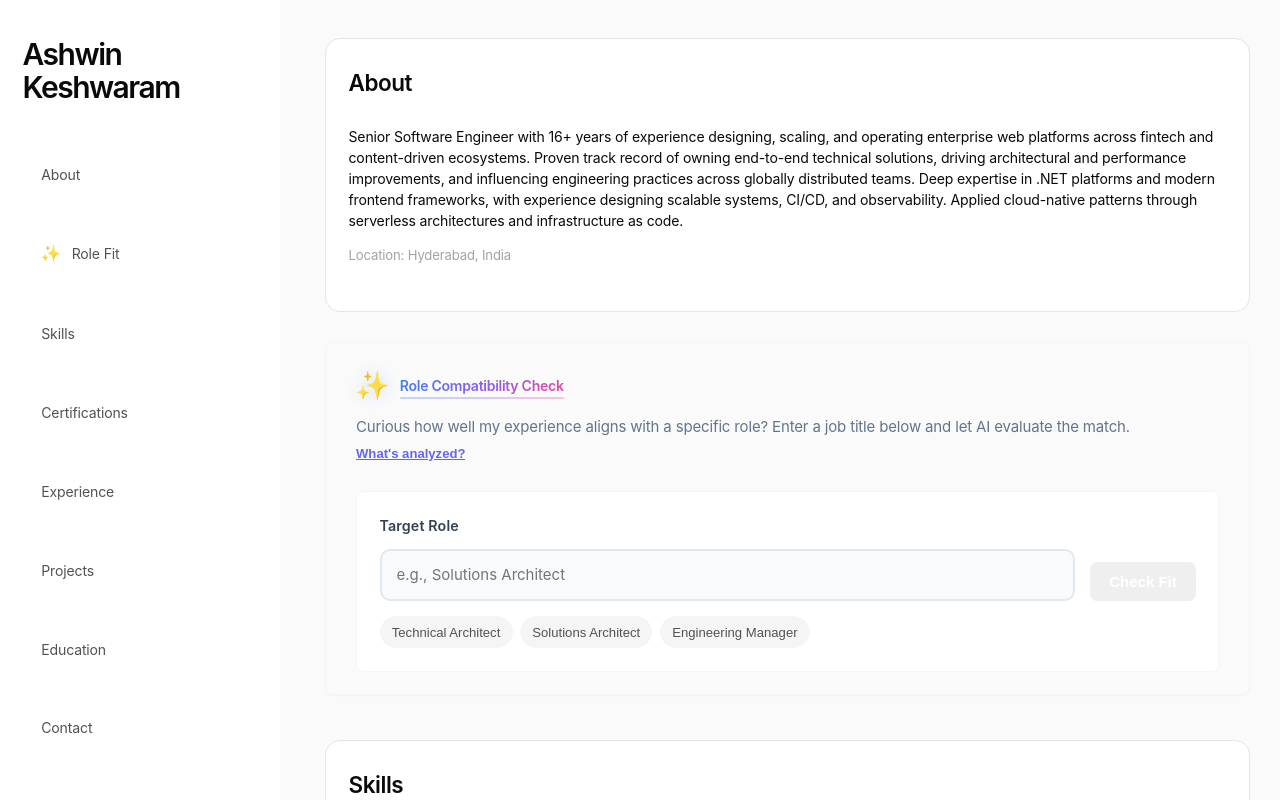
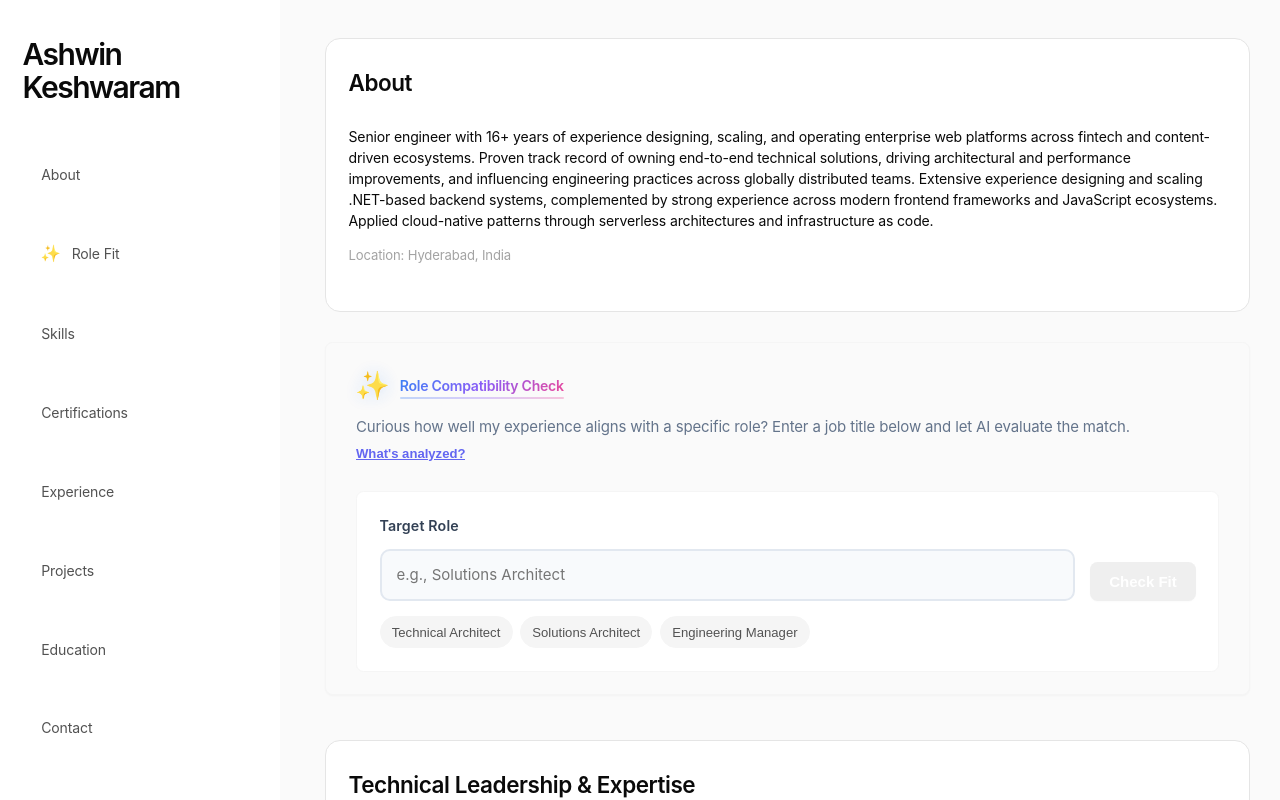
Before and after one commit to akeshwaram/my-resume, a React (Vite) app: page / in a window 1280 px wide. Built offline with nearby package versions, Linux system fonts and the light colour scheme; no server answers.

Commit message:
Update resumeData

```diff
--- a/src/App.jsx
+++ b/src/App.jsx
@@ -59,7 +59,7 @@ export default function App({ resumeData }) {
         <ResumeMatcherSection resumeData={resumeData} />
         <Section
           id="skills"
-          title="Skills"
+          title="Technical Leadership & Expertise"
           variant="tags"
           list={resumeData?.skills?.list || []}
         />
--- a/src/resumeData.json
+++ b/src/resumeData.json
@@ -2,7 +2,7 @@
   "about": {
     "name": "Ashwin Keshwaram",
     "location": "Hyderabad, India",
-    "content": "Senior Software Engineer with 16+ years of experience designing, scaling, and operating enterprise web platforms across fintech and content-driven ecosystems. Proven track record of owning end-to-end technical solutions, driving architectural and performance improvements, and influencing engineering practices across globally distributed teams. Deep expertise in .NET platforms and modern frontend frameworks, with experience designing scalable systems, CI/CD, and observability. Applied cloud-native patterns through serverless architectures and infrastructure as code."
+    "content": "Senior engineer with 16+ years of experience designing, scaling, and operating enterprise web platforms across fintech and content-driven ecosystems. Proven track record of owning end-to-end technical solutions, driving architectural and performance improvements, and influencing engineering practices across globally distributed teams. Extensive experience designing and scaling .NET-based backend systems, complemented by strong experience across modern frontend frameworks and JavaScript ecosystems. Applied cloud-native patterns through serverless architectures and infrastructure as code."
   },
   "experience": {
     "list": [
@@ -12,13 +12,14 @@
         "period": "Sep 2020 – Dec 2024",
         "location": "Denver, CO, USA",
         "highlights": [
-          "Owned technical design and delivery of a large-scale, multi-region, multi-language Sitecore platform supporting 27 regions, 31 languages, and $2T+ in assets under management for a global investment management client",
-          "Acted as primary technical liaison across globally distributed engineering and business teams, translating complex business requirements into architectural decisions and execution plans",
-          "Drove platform-wide performance optimizations by redesigning caching strategies, tuning Solr search indexes, optimizing Sitecore renderings, and eliminating redundant SQL calls, resulting in ~30% improvement in response times on high-traffic pages",
-          "Designed and implemented custom Sitecore pipelines to support complex business workflows, role-based experiences, and extensibility requirements",
-          "Established observability and monitoring practices using Grafana and Kibana to proactively identify performance bottlenecks and production issues",
-          "Led development of a public-facing fintech web application using React and Node.js, backed by SQL Server, supporting high-visibility client use cases",
-          "Mentored and guided engineers on Sitecore, .NET, and platform best practices, improving delivery consistency and long-term maintainability"
+          "Owned technical design and backend architecture for a large-scale, multi-region, multi-language platform supporting 27 regions, 31 languages, and $2T+ AUM",
+          "Acted as primary technical liaison across globally distributed engineering and business teams, translating complex requirements into architectural decisions and execution plans",
+          "Improved platform stability and developer velocity by standardizing engineering practices and driving cross-team design alignment across the platform",
+          "Drove platform-wide performance optimizations by redesigning caching strategies, tuning Solr indexes, optimizing renderings, and eliminating redundant SQL calls, resulting in ~30% improvement on high-traffic pages",
+          "Designed and implemented custom Sitecore pipelines to support complex workflows, role-based experiences, and extensibility requirements",
+          "Established observability and monitoring practices (Grafana, Kibana) to proactively identify performance bottlenecks and production issues",
+          "Led development of a public-facing fintech web application using React + Node.js backed by SQL Server, supporting high-visibility client use cases",
+          "Delivered high-visibility features overseen by company leadership, driving predictable execution under tight timelines and external scrutiny"
         ]
       },
       {
@@ -60,9 +61,7 @@
         "period": "Sep 2008 – Nov 2014",
         "location": "San Antonio, TX, USA",
         "highlights": [
-          "Contributed to the full software development lifecycle of Data Interaction, a large-scale education analytics platform used at state, district, and school levels",
-          "Designed and implemented the Analyze module, enabling complex, customizable reporting over large assessment datasets",
-          "Developed backend services and reporting features using C#, .NET Web Forms, .NET MVC, and jQuery"
+          "Designed and delivered reporting and analytics features for a large-scale education assessment platform used by state, district, and school stakeholders"
         ]
       }
     ]
@@ -71,7 +70,7 @@
     "list": [
       {
         "title": "Serverless Portfolio Website",
-        "description": "Independently designed and implemented a complete serverless architecture using AWS",
+        "description": "Independently designed and implemented a complete serverless architecture using AWS; accelerated development with AI-assisted tooling (Amazon Kiro)",
         "stack": ["AWS", "S3", "AWS Lambda", "DynamoDB", "API Gateway", "CloudFront", "AWS SAM", "GitHub Actions", "Amazon Bedrock (Llama 3)", "Kiro" ],
         "url": "https://www.ashwinkeshwaram.com"
       }
```
